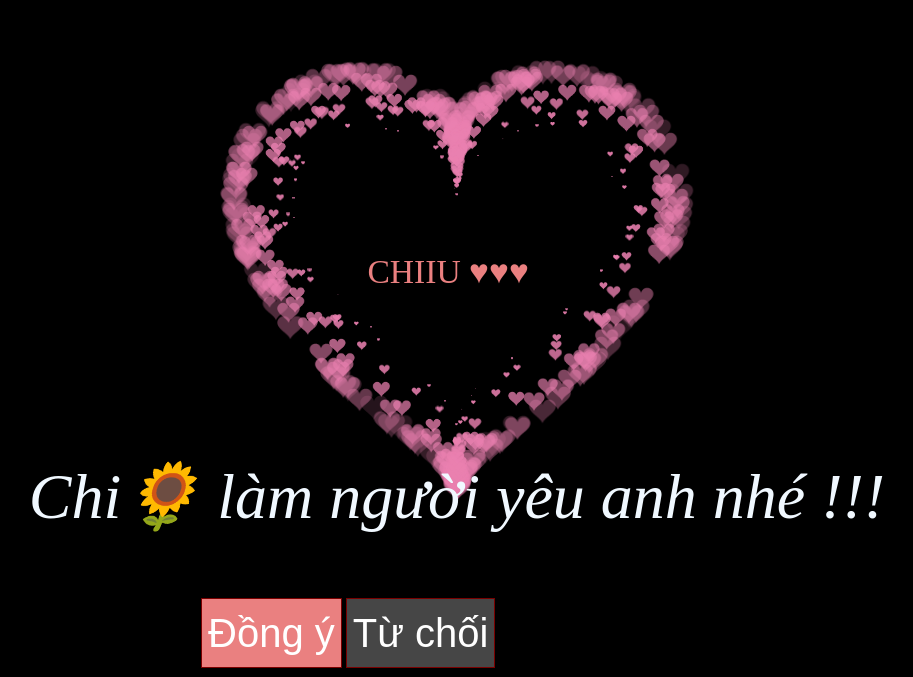
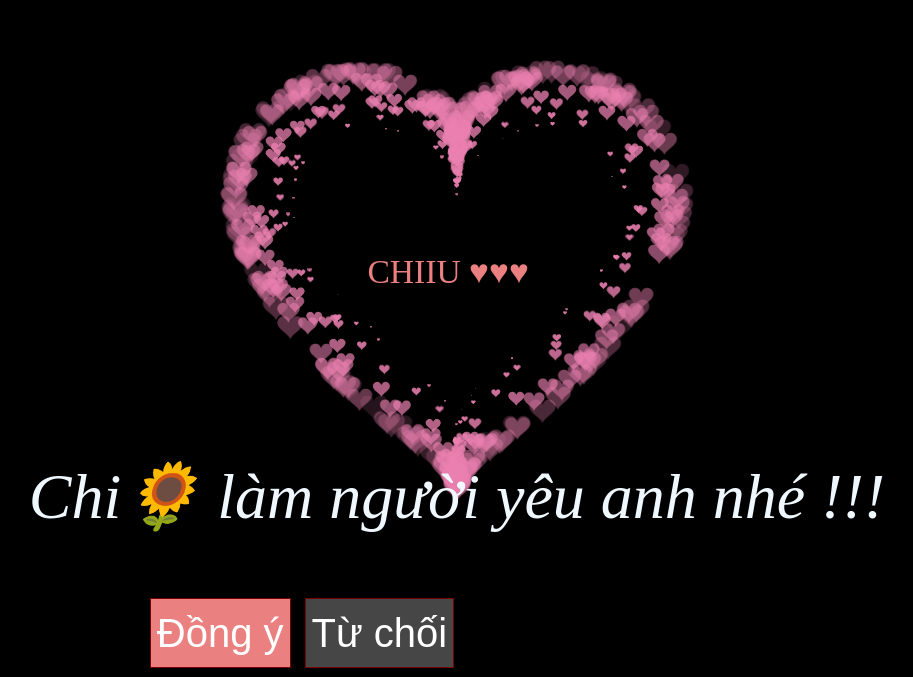
Before and after one commit to quangvp99/hichiiu, a plain HTML site: page index.html in a window 1280 px wide. Shown: the part 123-800 px from the top of the page, without its empty margins (183-1096 px from the left). Drawn offline with Linux system fonts and the light colour scheme.

Commit message:
Update index.html

```diff
--- a/index.html
+++ b/index.html
@@ -54,7 +54,7 @@
         }
 
         .form {
-            margin-left: 30%;
+            margin-left: 26%;
             position: relative;
             top: 60%;
         }
@@ -65,6 +65,7 @@
         }
 
         #fail {
+            margin-left: 10px;
             background-color: rgb(70, 70, 70);
             color: white;
         }
```
